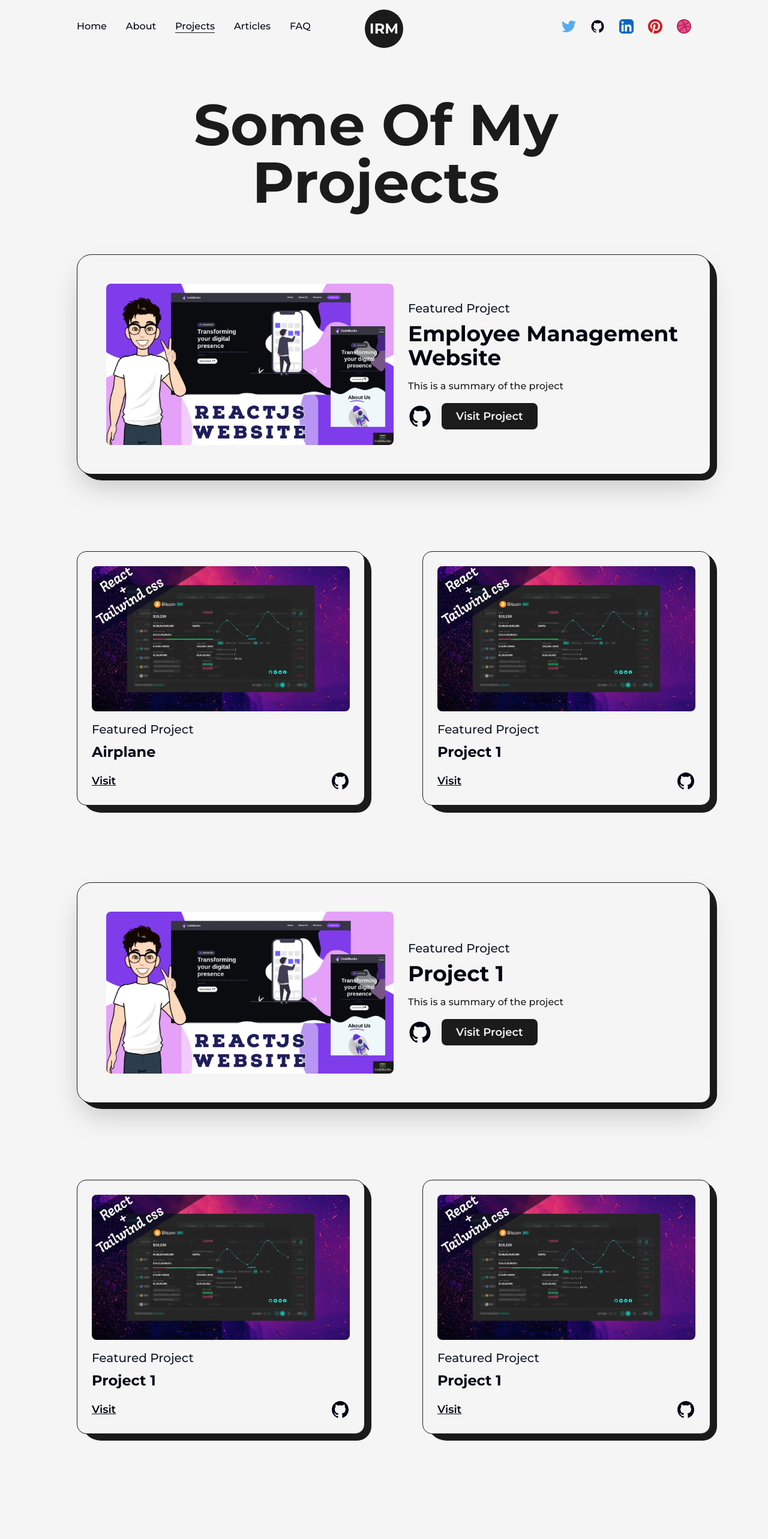
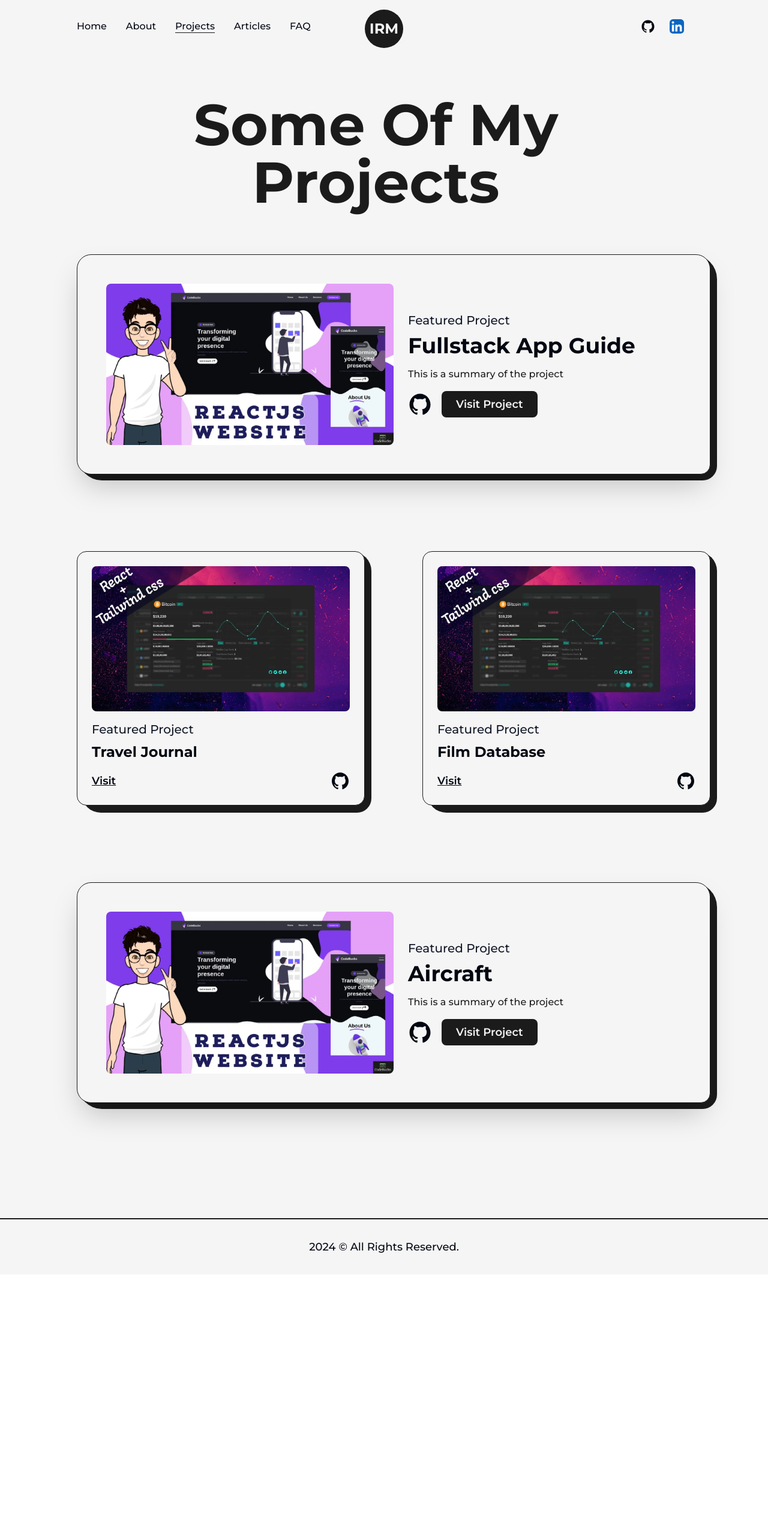
Before and after one commit to ir-acc-dev/PortfolioWebsite, a Next.js app: page /projects in a window 1280 px wide. Shown: the top 2566 px of the page at 60% size. After the commit the page ends 2125 px from the top, so only its background shows below. Built offline with nearby package versions, Linux system fonts and the light colour scheme.

Commit message:
edited mobile nav and projects page

```diff
--- a/src/components/NavBar.js
+++ b/src/components/NavBar.js
@@ -76,14 +76,6 @@ const NavBar = () => {
 
                 <nav className="flex items-center justify-center flex-wrap">
                     <motion.a
-                        href='https://x.com'
-                        target={"_blank"}
-                        whileHover={{y: -2}}
-                        whileTap={{scale: .9}}
-                        className='w-6 mr-3'>
-                        <TwitterIcon/>
-                    </motion.a>
-                    <motion.a
                         href='https://github.com'
                         target={"_blank"}
                         whileHover={{y: -2}} w
@@ -97,20 +89,6 @@ const NavBar = () => {
                               whileTap={{scale: .9}}
                               className='w-6 mx-3'>
                         <LinkedInIcon/>
-                    </motion.a>
-                    <motion.a href='https://pintrest.com'
-                              target={"_blank"}
-                              whileHover={{y: -2}}
-                              whileTap={{scale: .9}}
-                              className='w-6 mx-3'>
-                        <PinterestIcon/>
-                    </motion.a>
-                    <motion.a href='https://dribbble.com'
-                              target={"_blank"}
-                              whileHover={{y: -2}}
-                              whileTap={{scale: .9}}
-                              className='w-6 ml-3'>
-                        <DribbbleIcon/>
                     </motion.a>
                 </nav>
 
@@ -131,17 +109,11 @@ const NavBar = () => {
                                               toggle={handleClick}></CustomMobileLink>
                             <CustomMobileLink href='/articles' title="Articles" className=''
                                               toggle={handleClick}></CustomMobileLink>
+                            <CustomMobileLink href='/faq' title="FAQ" className=''
+                                              toggle={handleClick}></CustomMobileLink>
                         </nav>
 
                         <nav className="flex items-center justify-center flex-wrap mt-2">
-                            <motion.a
-                                href='https://x.com'
-                                target={"_blank"}
-                                whileHover={{y: -2}}
-                                whileTap={{scale: .9}}
-                                className='w-6 mr-3 sm:mx-1'>
-                                <TwitterIcon/>
-                            </motion.a>
                             <motion.a
                                 href='https://github.com'
                                 target={"_blank"}
@@ -156,20 +128,6 @@ const NavBar = () => {
                                       whileTap={{scale: .9}}
                                       className='w-6 mx-3 sm:mx-1'>
                                 <LinkedInIcon/>
-                            </motion.a>
-                            <motion.a href='https://pintrest.com'
-                                      target={"_blank"}
-                                      whileHover={{y: -2}}
-                                      whileTap={{scale: .9}}
-                                      className='w-6 mx-3 sm:mx-1'>
-                                <PinterestIcon/>
-                            </motion.a>
-                            <motion.a href='https://dribbble.com'
-                                      target={"_blank"}
-                                      whileHover={{y: -2}}
-                                      whileTap={{scale: .9}}
-                                      className='w-6 ml-3 sm:mx-1'>
-                                <DribbbleIcon/>
                             </motion.a>
                         </nav>
 
--- a/src/pages/faq.js
+++ b/src/pages/faq.js
@@ -144,7 +144,7 @@ const Faq = () => {
                     )}
 
                     <h2 className="text-3xl font-bold text-center mt-12 mb-4">
-                        Answered Questions
+                        Answered
                     </h2>
                     <ul className="w-full max-w-2xl mx-auto">
                         <FaqItem
@@ -162,7 +162,7 @@ const Faq = () => {
                     </ul>
 
                     <h2 className="text-3xl font-bold text-center mt-16 mb-4">
-                        Pending Questions
+                        Pending
                     </h2>
                     <ul className="w-full max-w-2xl mx-auto">
                         {pendingQuestions.map((q) => (
--- a/src/pages/projects.js
+++ b/src/pages/projects.js
@@ -92,7 +92,7 @@ const Projects = () => {
 
                         <div className='col-span-12'>
                             <FeaturedProject
-                                title='Employee Management Website'
+                                title='Fullstack App Guide'
                                 img={Project1Img}
                                 summary='This is a summary of the project'
                                 link='http://localhost:3001'
@@ -104,7 +104,7 @@ const Projects = () => {
 
                         <div className='col-span-6 sm:col-span-12'>
                             <Project
-                                title='Airplane'
+                                title='Travel Journal'
                                 img={Project2Img}
                                 link='/'
                                 github='/'
@@ -114,7 +114,7 @@ const Projects = () => {
 
                         <div className='col-span-6 sm:col-span-12'>
                             <Project
-                                title='Project 1'
+                                title='Film Database'
                                 img={Project2Img}
                                 link='/'
                                 github='/'
@@ -124,7 +124,7 @@ const Projects = () => {
 
                         <div className='col-span-12'>
                             <FeaturedProject
-                                title='Project 1'
+                                title='Aircraft'
                                 img={Project1Img}
                                 summary='This is a summary of the project'
                                 link='/'
@@ -133,27 +133,6 @@ const Projects = () => {
 
                             />
                         </div>
-
-                        <div className='col-span-6 sm:col-span-12'>
-                            <Project
-                                title='Project 1'
-                                img={Project2Img}
-                                link='/'
-                                github='/'
-                                type='Featured Project'
-                            />
-                        </div>
-
-                        <div className='col-span-6 sm:col-span-12'>
-                            <Project
-                                title='Project 1'
-                                img={Project2Img}
-                                link='/'
-                                github='/'
-                                type='Featured Project'
-                            />
-                        </div>
-
                     </div>
 
                 </Layout>
```
